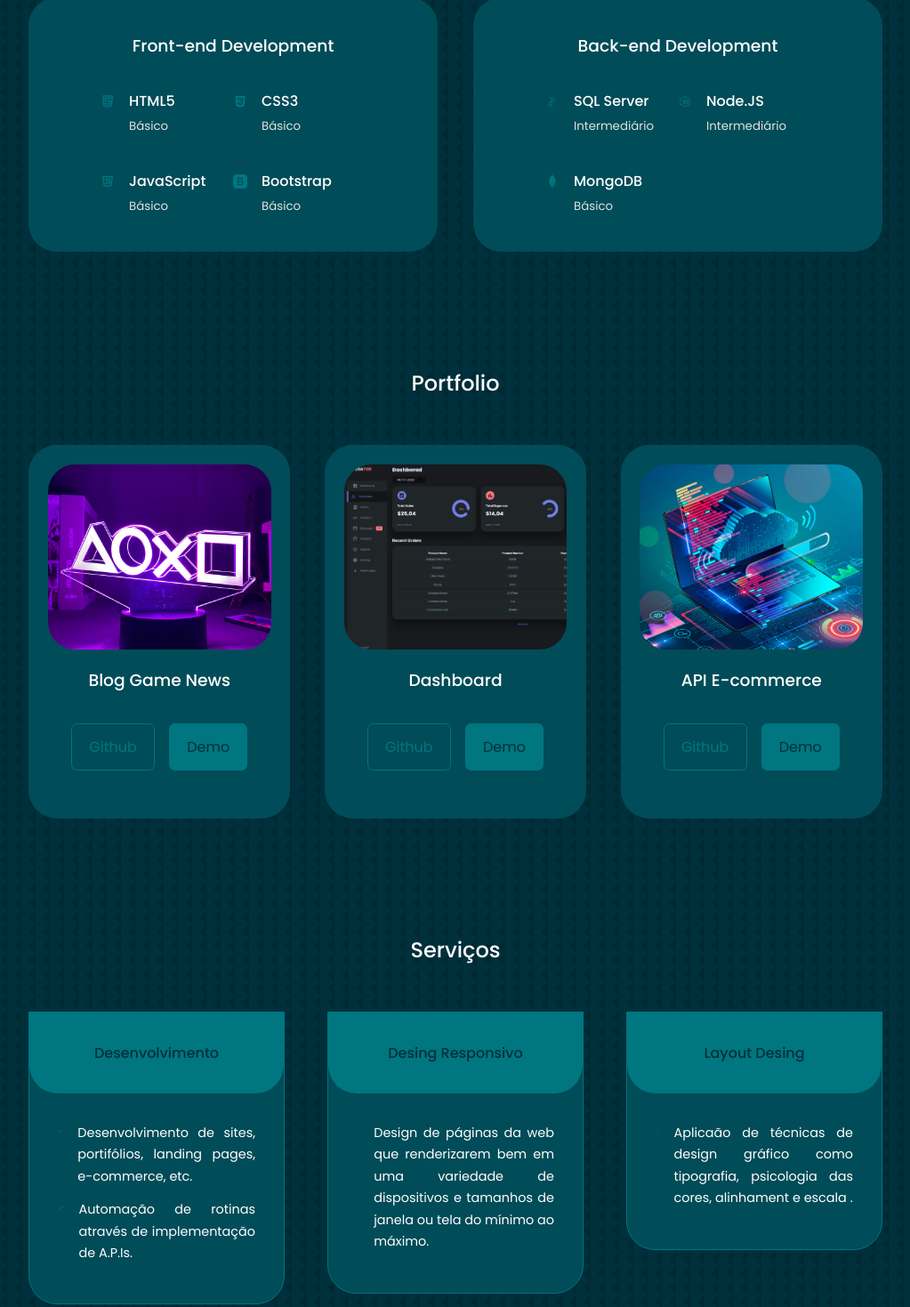
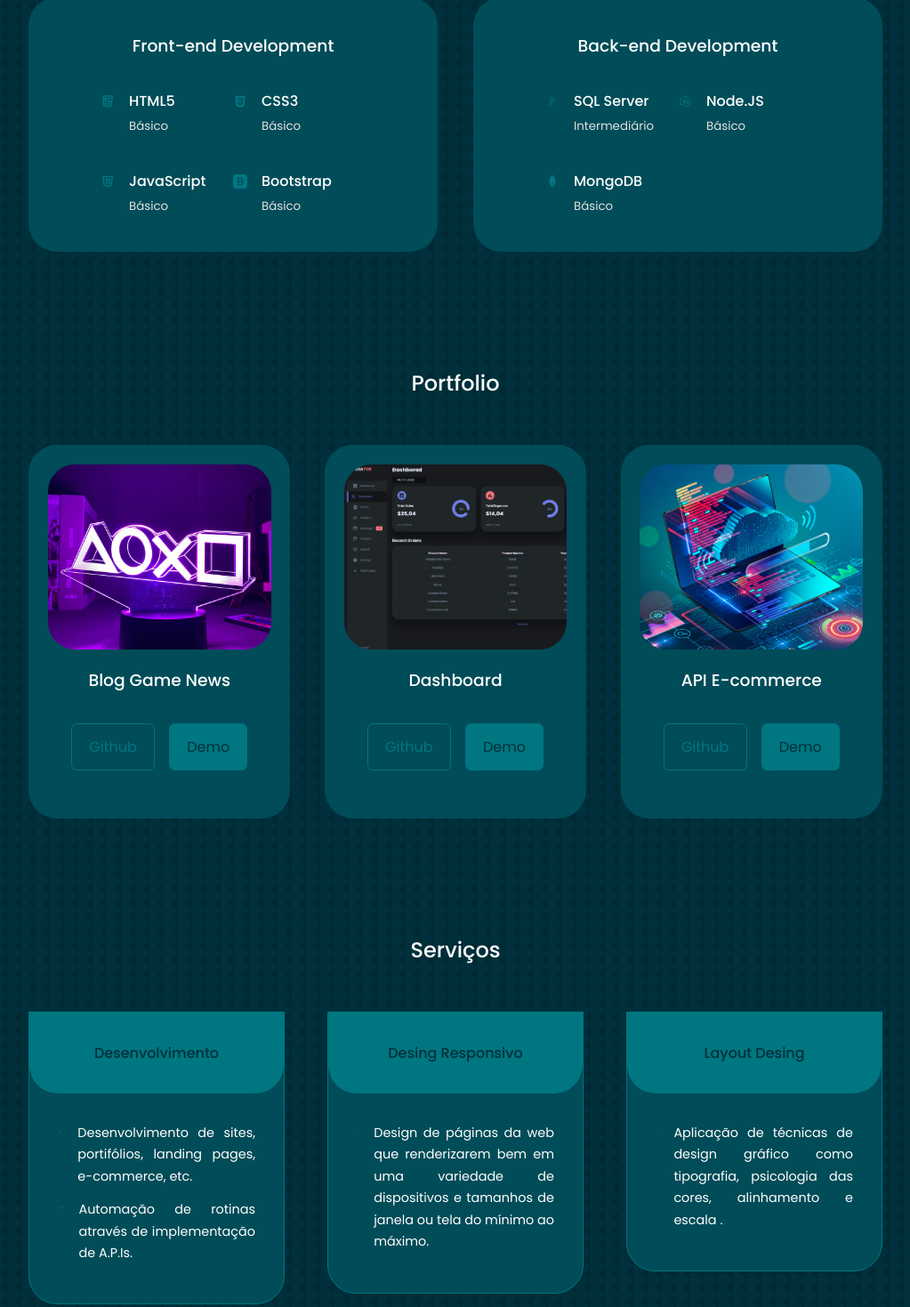
Before and after one commit to Djhonatas/Portfolio, a React (Create React App) app: page / in a window 1280 px wide. Shown: the part 1761-3230 px from the top of the page at 89% size, without its empty margins (128-1151 px from the left). Built offline with nearby package versions, Linux system fonts and the light colour scheme.

Commit message:
correção texto

```diff
--- a/src/components/experience/Experience.jsx
+++ b/src/components/experience/Experience.jsx
@@ -72,7 +72,7 @@ const Experience = () => {
               <DiNodejsSmall className='experience__details-icon' />
               <div>
                 <h4>Node.JS</h4>
-                <small className='text-ligth'>Intermediário</small>
+                <small className='text-ligth'>Básico</small>
               </div>
             </article>
 
--- a/src/components/services/Services.jsx
+++ b/src/components/services/Services.jsx
@@ -50,7 +50,7 @@ const Services = () => {
           <ul className='service__list'>
             <li>
               <BiCheck className='service__list-icon' />
-              <p>Aplicaão de técnicas de design gráfico como tipografia, psicologia das cores, alinhament e escala .</p>
+              <p>Aplicação de técnicas de design gráfico como tipografia, psicologia das cores, alinhamento e escala .</p>
             </li>
           </ul>
         </article>
```
